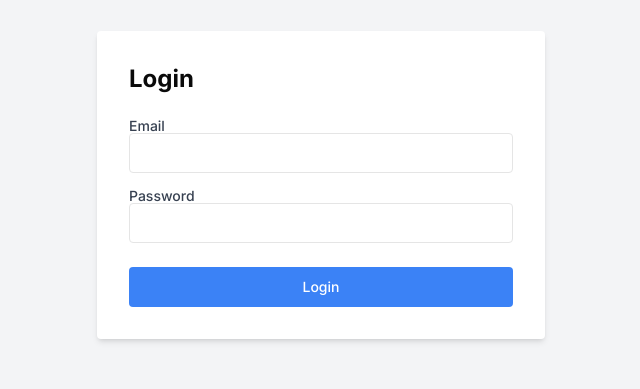
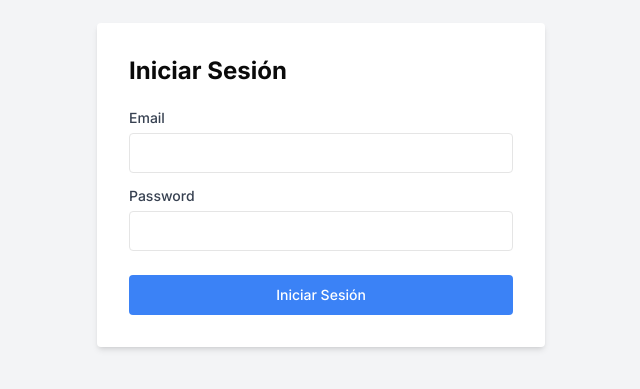
Before and after one commit to kalg12/SS-Support, a Next.js app: page / in a window 1280 px wide. Shown: the part 215-604 px from the top of the page, without its empty margins (319-959 px from the left). Built offline with nearby package versions, Linux system fonts and the light colour scheme.

Commit message:
Translations

```diff
--- a/src/components/Login.tsx
+++ b/src/components/Login.tsx
@@ -58,7 +58,7 @@ const Login = () => {
   return (
     <div className="min-h-screen flex items-center justify-center bg-gray-100">
       <div className="bg-white p-8 rounded shadow-md w-full max-w-md">
-        <h2 className="text-2xl font-bold mb-6">Login</h2>
+        <h2 className="text-2xl font-bold mb-6">Iniciar Sesión</h2>
         <form onSubmit={handleLogin}>
           <div className="mb-4">
             <Label htmlFor="email" className="block text-gray-700">
@@ -69,7 +69,7 @@ const Login = () => {
               type="email"
               value={email}
               onChange={(e) => setEmail(e.target.value)}
-              className="w-full px-3 py-2 border rounded"
+              className="w-full px-3 py-2 border rounded mt-2"
             />
           </div>
           <div className="mb-6">
@@ -81,14 +81,14 @@ const Login = () => {
               type="password"
               value={password}
               onChange={(e) => setPassword(e.target.value)}
-              className="w-full px-3 py-2 border rounded"
+              className="w-full px-3 py-2 border rounded mt-2"
             />
           </div>
           <Button
             type="submit"
             className="w-full bg-blue-500 text-white py-2 rounded"
           >
-            Login
+            Iniciar Sesión
           </Button>
         </form>
       </div>
```
